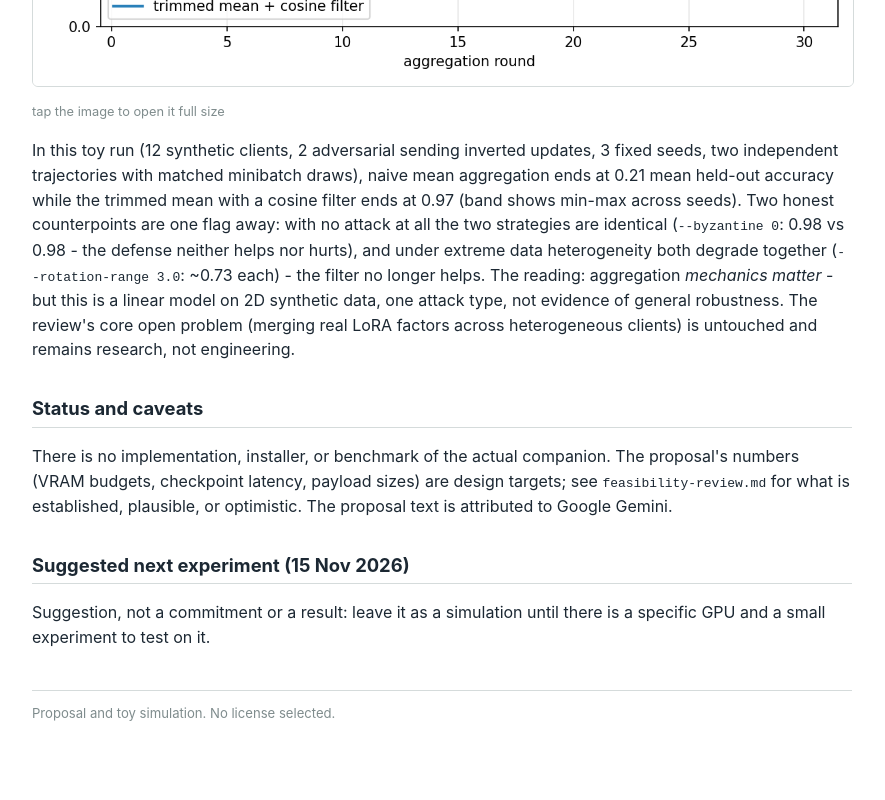
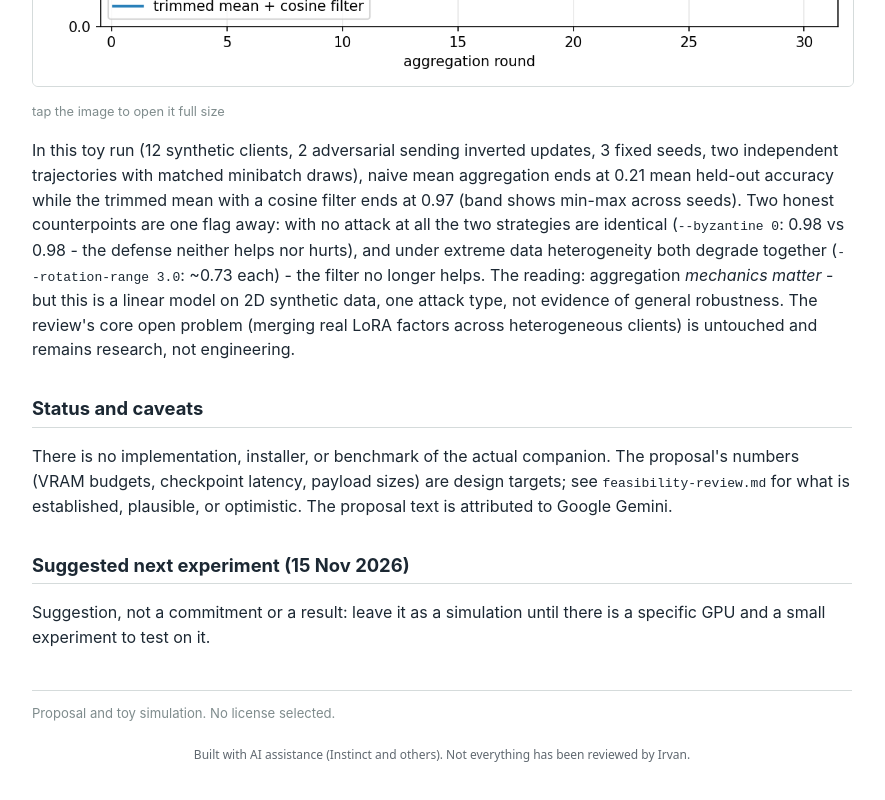
Before and after one commit to irvan-putra/mimpi, a plain HTML site: page docs/index.html in a window 1280 px wide. Shown: the part 1061-1861 px from the top of the page, without its empty margins (198-1083 px from the left). Before the commit the page ends 1808 px from the top, so only its background shows below. Drawn offline with Linux system fonts and the light colour scheme.

Commit message:
Add AI-assistance note: built with AI (Instinct and others), not everything reviewed by Irvan

```diff
--- a/docs/index.html
+++ b/docs/index.html
@@ -67,5 +67,6 @@ plausible, or optimistic. The proposal text is attributed to Google Gemini.</p>
 <p>Suggestion, not a commitment or a result: leave it as a simulation until
 there is a specific GPU and a small experiment to test on it.</p>
 <footer>Proposal and toy simulation. No license selected.</footer>
+<p class="ai-note" style="text-align:center;font:12px/1.4 system-ui,sans-serif;opacity:.7;margin:24px 12px">Built with AI assistance (Instinct and others). Not everything has been reviewed by Irvan.</p>
 </body>
 </html>
```
Also changed, not shown: 1 other file.
